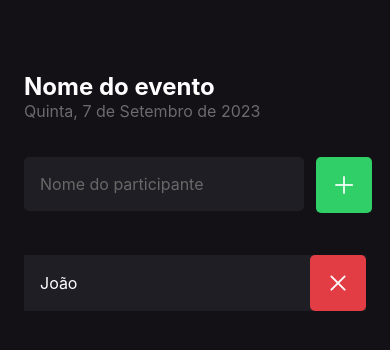
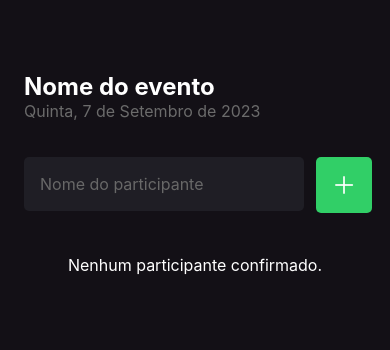
Before and after one commit to maxmonteiro/react-native-app-guests, a React Native app: screen / in a window 390 px wide. Shown: the top 350 px of the page. Built offline with nearby package versions, Linux system fonts and the light colour scheme.

Commit message:
define tipo do array de participantes

```diff
--- a/src/screens/Home/index.tsx
+++ b/src/screens/Home/index.tsx
@@ -14,7 +14,8 @@ import { AntDesign } from '@expo/vector-icons';
 import Participant from '../../components/Participant'
 
 export default function Home() {
-const [participants, setParticipants] = useState(['João'])
+const [participants, setParticipants] = useState<string[]>([])
+
 
 function addParticipant() {
   if (participants.includes('Teste 1')) {
```
